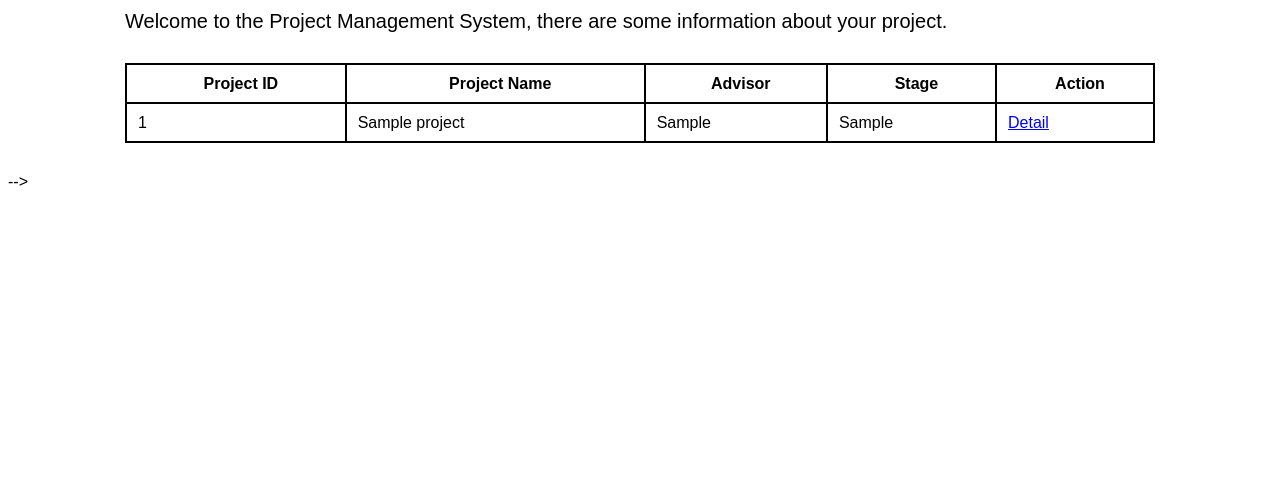
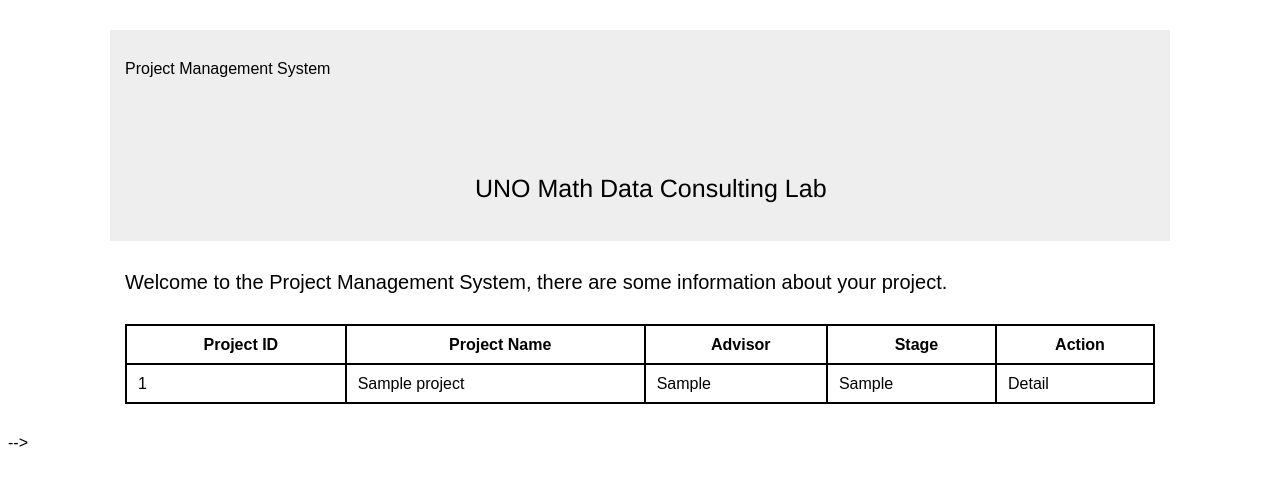
Before and after one commit to unodatasciences/project_management, a Django app: page /student_access/ in a window 1280 px wide. Shown: the top 486 px of the page. Run offline with Django 3.2, Linux system fonts and the light colour scheme; a user stored in the database is signed in; tables that the repository leaves empty hold one stand-in row (values such as "Sample post"); some libraries are stand-ins or nearby versions.

Commit message:
update title

```diff
--- a/student_access/templates/student_access/sa_list.html
+++ b/student_access/templates/student_access/sa_list.html
@@ -7,11 +7,47 @@
 <head>
     <title>Projects</title>
     <style>
-        body {
-            background-color: white;
-            font-family: Arial, Helvetica, sans-serif;
-            }
+    body {
+        background-color: white;
+        font-family: Arial, Helvetica, sans-serif;
+    }
+    .box{
+        display: none;
 
+    }
+     #subtitle {
+        display: none;
+    }
+    a {
+        color:black;
+	    text-decoration: none;
+    }
+
+    a:hover {
+        color:grey;
+    }
+    .box1{
+        width:1030px;
+        height:151px;
+        border-color:#eee;
+        background-color:#eee;
+        border-style:none;
+        margin:30px auto;
+        padding:30px 15px;
+
+    }
+     #subtitle1{
+        margin-top:80px;
+        margin-bottom:30px;
+        float:center;
+        font-family:"Helvetia Neue","Helvetica";
+        text-indent:350px;
+        font-size:25px;
+        line-height:60px;
+        font-weight:none;
+
+
+    }
         .table {
             width:1030px;
             margin: left;
@@ -47,7 +83,9 @@
 </head>
 
 <body>
-
+    <div class="box1"><a class= "title" href="/student_access/" >Project Management System</a>
+        <div id="subtitle1"><a href="/student_access/">UNO Math Data Consulting Lab</a></div>
+    </div>
 <p class="hello1">Welcome to the Project Management System, there are some information about your project.</p>
 <table class="table">
     <thead>
--- a/workflow/templates/home.html
+++ b/workflow/templates/home.html
@@ -7,7 +7,8 @@
 </head>
 
 <body>
-{% block content %}
+
+<div>{% block content %}
   <p id="log_des">Welcome to the Project Management System, please choose from below options to <a href="/login/">login</a> or <a href="/register/">register</a>.</p>
 <div class ="login">
     <div class="login1">﻿
@@ -31,5 +32,6 @@
 </div>
 
 {% endblock %}
+</div>
 </body>
 </html>
```
Also changed, not shown: professor_access/templates/professor_access/detail.html (+40 -0 lines), professor_access/templates/professor_access/pa_list.html (+39 -1 lines), student_access/templates/student_access/detail.html (+40 -0 lines), workflow/templates/base.html (+6 -7 lines).
